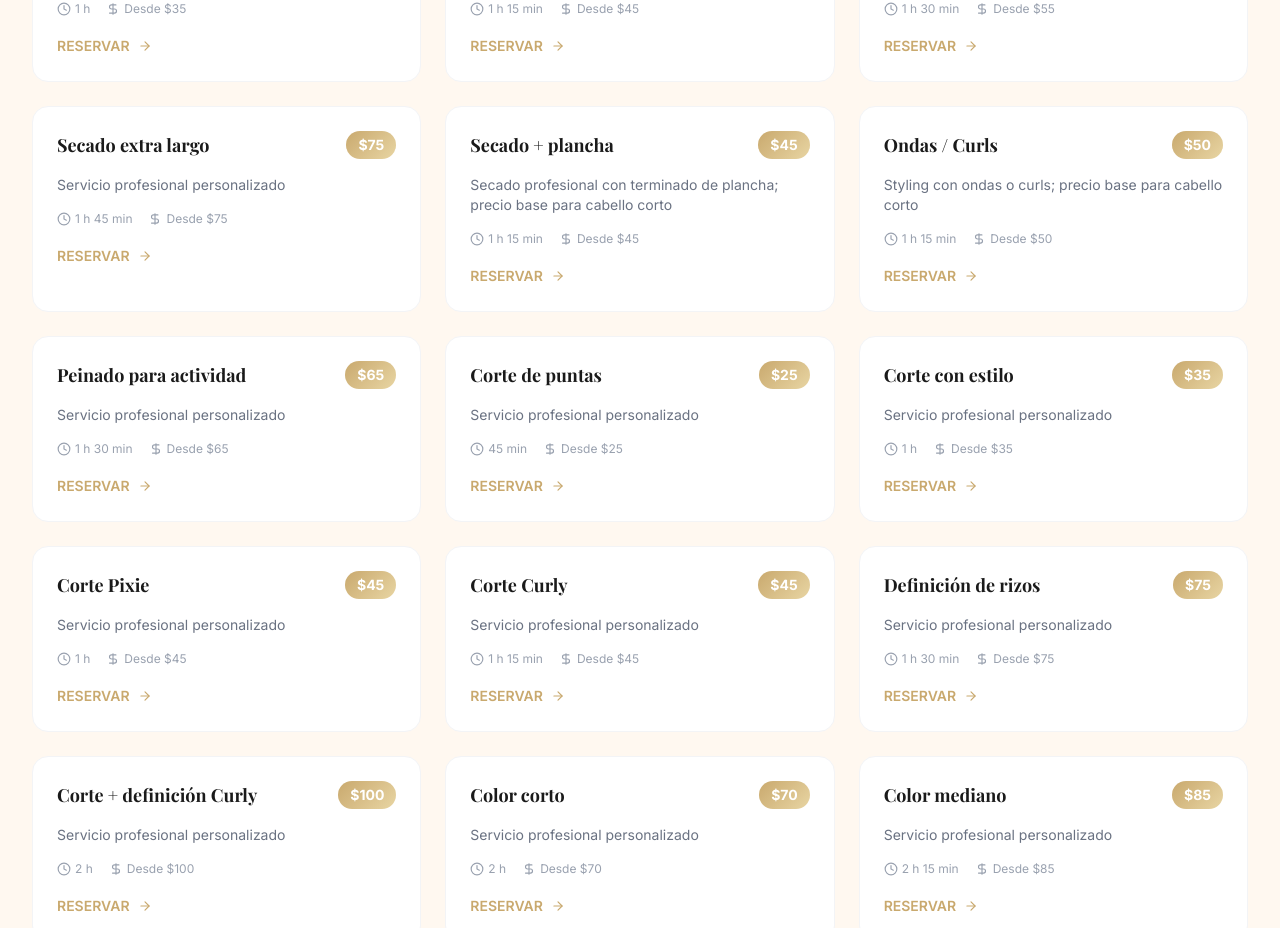
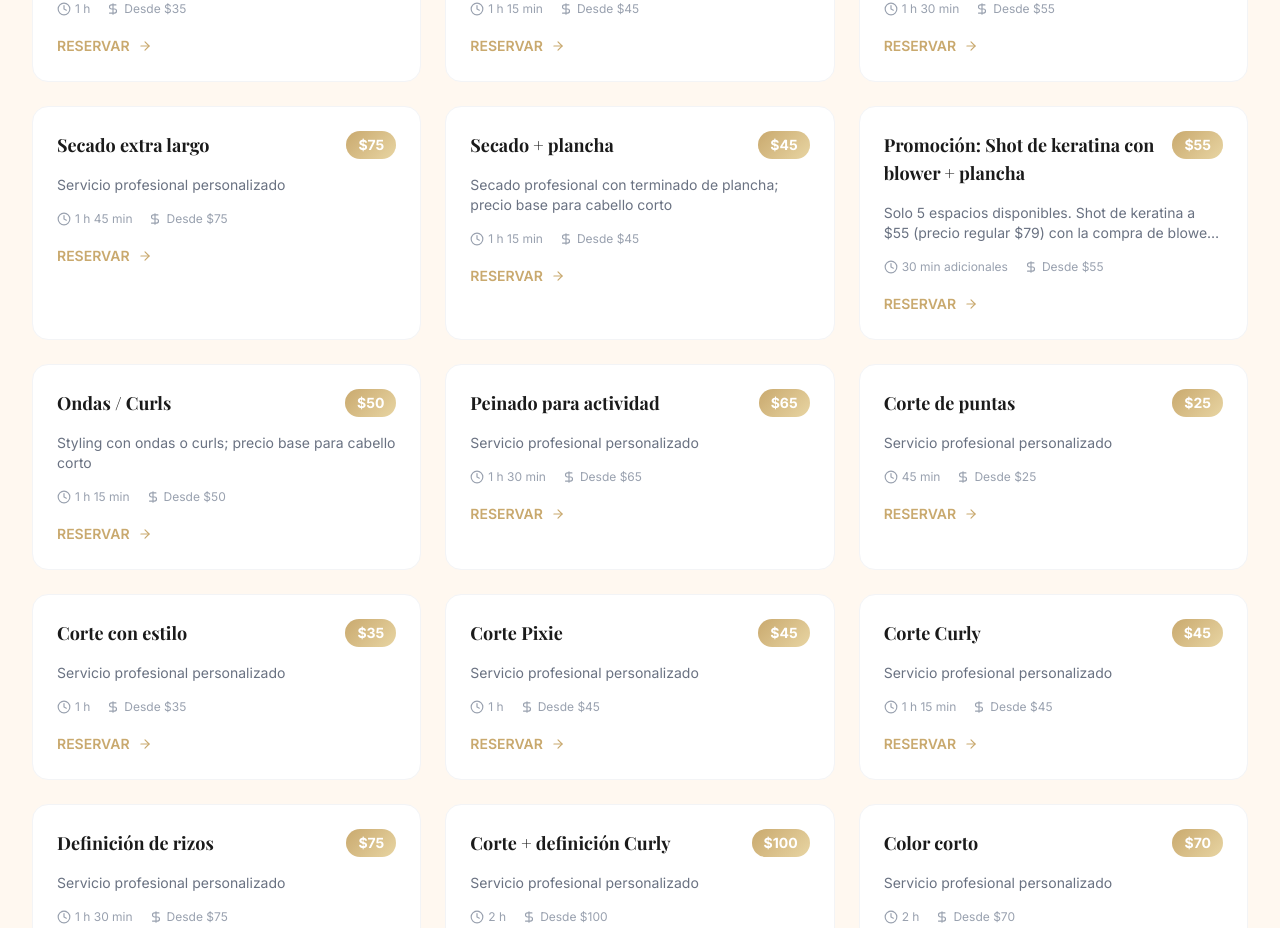
Before and after one commit to ipollc2024-hub/aglas-salon-web, a Next.js app: page / in a window 1280 px wide. Shown: the part 1376-2304 px from the top of the page. Built offline with nearby package versions, Linux system fonts and the light colour scheme; a web font is replaced by a local one.

Commit message:
Add limited keratin shot promotion

```diff
--- a/src/data/servicios.ts
+++ b/src/data/servicios.ts
@@ -11,6 +11,7 @@ export const servicios: Servicio[] = [
   svc("secado-largo", "Secado largo", 55, "1 h 30 min", "Cabello"),
   svc("secado-extra-largo", "Secado extra largo", 75, "1 h 45 min", "Cabello"),
   svc("secado-plancha", "Secado + plancha", 45, "1 h 15 min", "Cabello", "Secado profesional con terminado de plancha; precio base para cabello corto"),
+  svc("promo-shot-keratina", "Promoción: Shot de keratina con blower + plancha", 55, "30 min adicionales", "Cabello", "Solo 5 espacios disponibles. Shot de keratina a $55 (precio regular $79) con la compra de blower y plancha a precio regular"),
   svc("ondas", "Ondas / Curls", 50, "1 h 15 min", "Cabello", "Styling con ondas o curls; precio base para cabello corto"),
   svc("peinado-actividad", "Peinado para actividad", 65, "1 h 30 min", "Cabello"),
   svc("corte-puntas", "Corte de puntas", 25, "45 min", "Cabello"),
```
